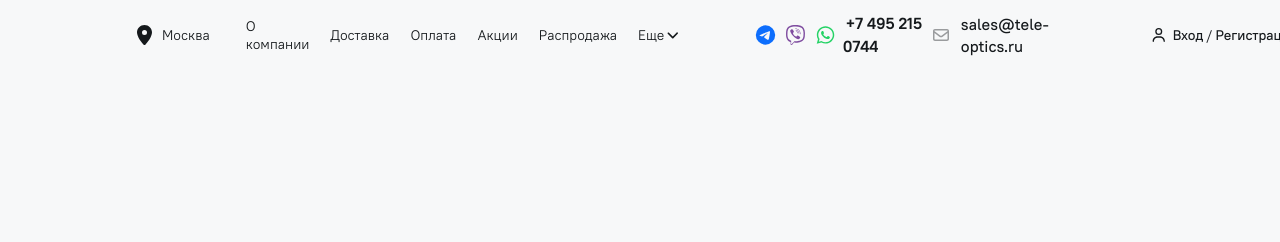
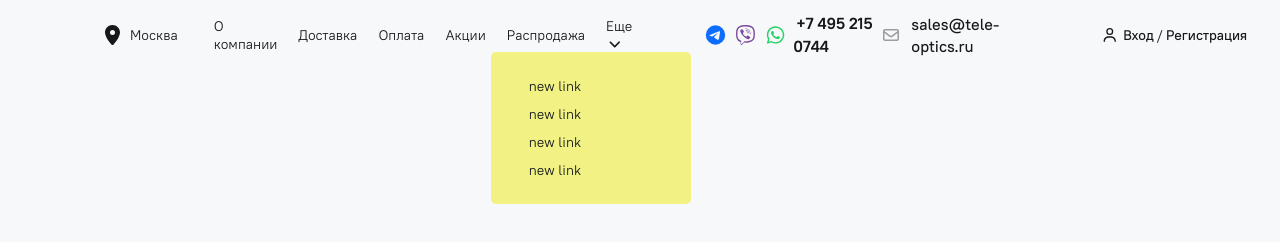
Before and after one commit to devRaxmanov/NewProject, a plain HTML site: page index.html in a window 1280 px wide. Drawn offline with nearby package versions, Linux system fonts and the light colour scheme.

Commit message:
mini menu

```diff
--- a/index.html
+++ b/index.html
@@ -17,15 +17,23 @@
             <div class="container">
                 <div class="headerTop">
                     <nav>
-                        <ul>
+                        <ul class="mainList">
                             <li class="address"><a href="#"><span><i class="fas fa-map-marker-alt"></i></span>Москва</a></li>
                             <li><a href="#">О компании</a></li>
                             <li><a href="#">Доставка</a></li>
                             <li><a href="#">Оплата</a></li>
                             <li><a href="#">Акции</a></li>
                             <li><a href="#">Распродажа</a></li>
-                            <li class="miniMenu"><a href="#">Еще <span><i class="fas fa-angle-down"></i></span></a></li>
+                            <li><a class="miniMenu" href="#">Еще <span><i class="fas fa-angle-down"></i></span></a></li>
                         </ul>
+                        <div class="fullMenu">
+                            <ul>
+                                <li><a href="#">new link</a></li>
+                                <li><a href="#">new link</a></li>
+                                <li><a href="#">new link</a></li>
+                                <li><a href="#">new link</a></li>
+                            </ul>
+                        </div>
                     </nav>
                     <div class="socialNetworks">
                         <ul>
--- a/styles/main.css
+++ b/styles/main.css
@@ -21,10 +21,25 @@ header{
     align-items: center;
     justify-content: space-between;
 }
+.headerTop nav ul{
+    padding-left: 0;
+}
 .headerTop nav{
+    position: relative;
     flex: 0 0 46.6%;
 }
-.headerTop nav ul{
+.headerTop nav .fullMenu{
+    display: block;
+    padding: 20px;
+    width: 200px;
+    overflow: hidden;
+    position: absolute;
+    top: 40px;
+    right: -10%;
+    border-radius: 5px;
+    background: rgba(238, 238, 54, .6);
+}
+.headerTop nav ul.mainList{
     display: flex;
     align-items: center;
     justify-content: flex-start;
@@ -32,6 +47,20 @@ header{
 .headerTop nav ul li{
     margin-left: 15px;
     list-style: none;
+}
+.headerTop nav .mainList .miniMenu{
+    position: relative;
+}
+.headerTop nav .mainList .miniMenu:hover::before{
+    content: '';
+    position: absolute;
+    bottom: -3px;
+    left: calc(50% - 10px);
+    width: 20px;
+    height: 20px;
+    background: #EEEE36;
+    transform: rotate(45deg);
+    z-index: -1;
 }
 .headerTop nav ul li a{
     transition: all .3s ease;
```
